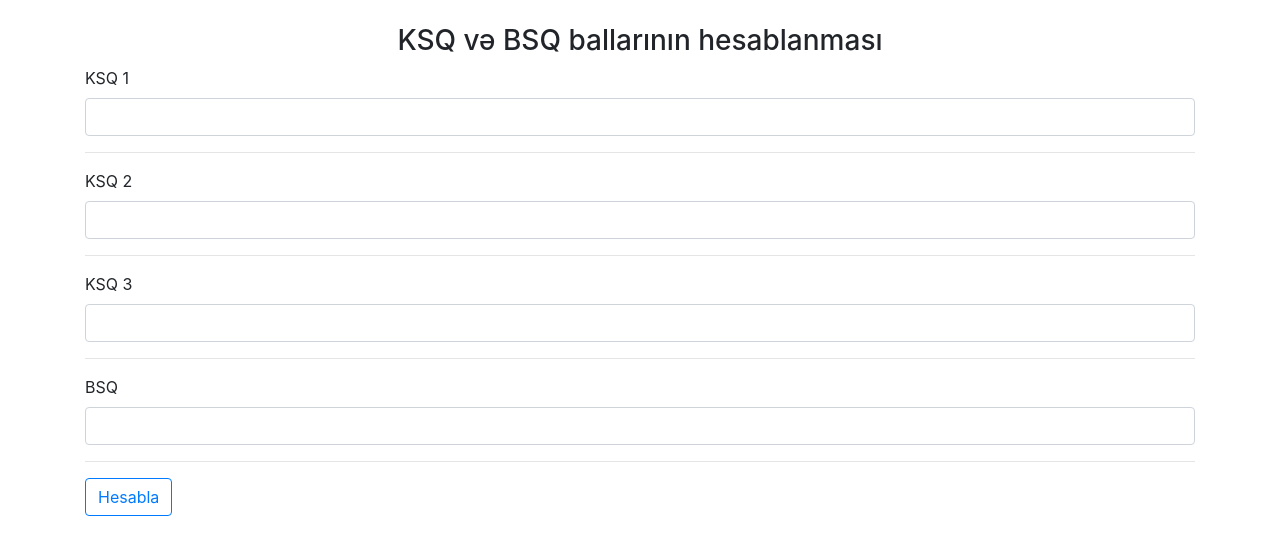
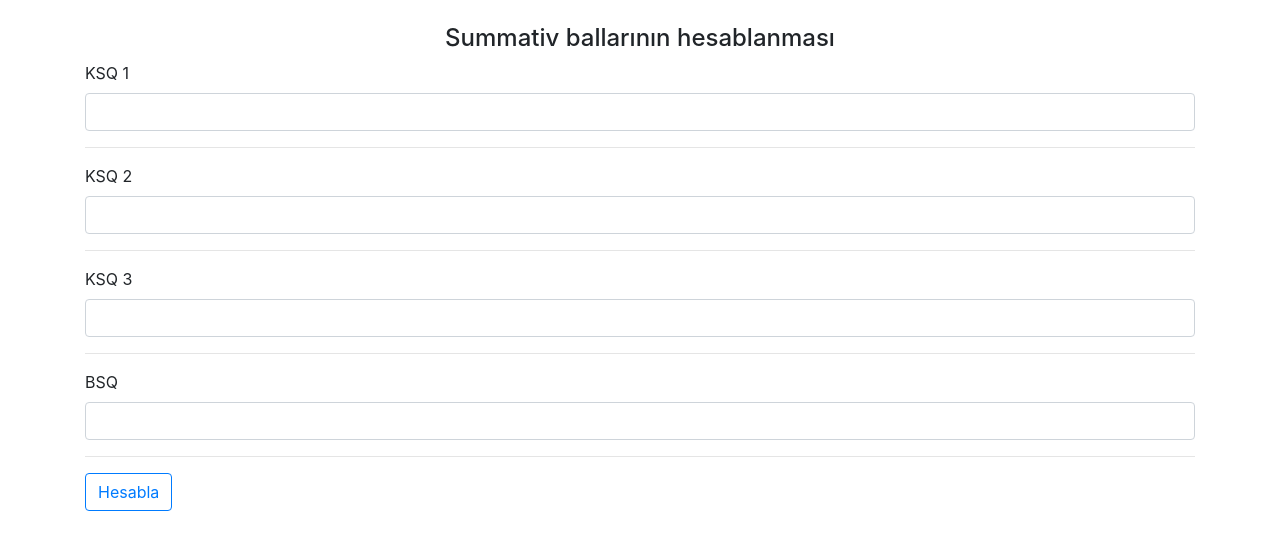
Before and after one commit to bsqksq/bsqksq.github.io, a plain HTML site: page index.html in a window 1280 px wide. Drawn offline with nearby package versions, Linux system fonts and the light colour scheme.

Commit message:
Update index.html

```diff
--- a/index.html
+++ b/index.html
@@ -18,7 +18,7 @@
 <body>
 	<div class="container">
 
-			<h3 class="text-center mt-4">KSQ və BSQ ballarının hesablanması</h3>
+			<h4 class="text-center mt-4">Summativ ballarının hesablanması</h4>
 
 		<form action="" class="form">
 			<label for="k1">KSQ 1</label>
```
